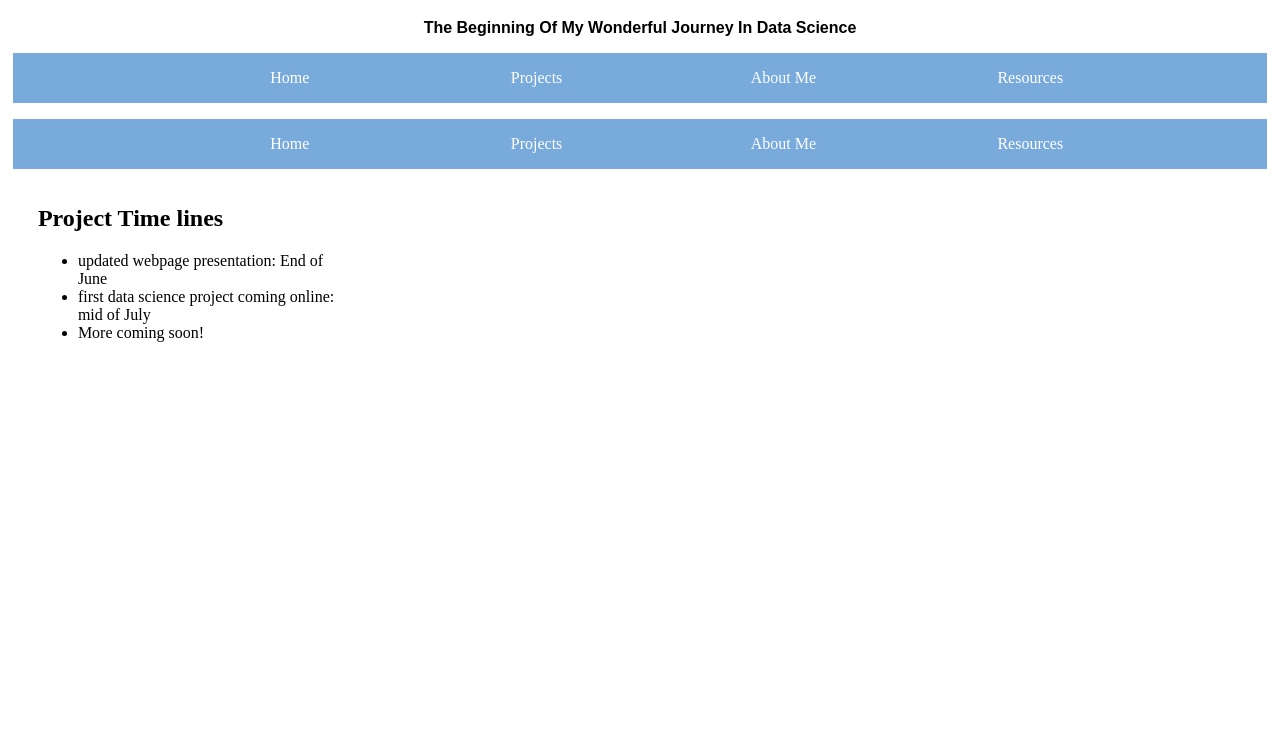
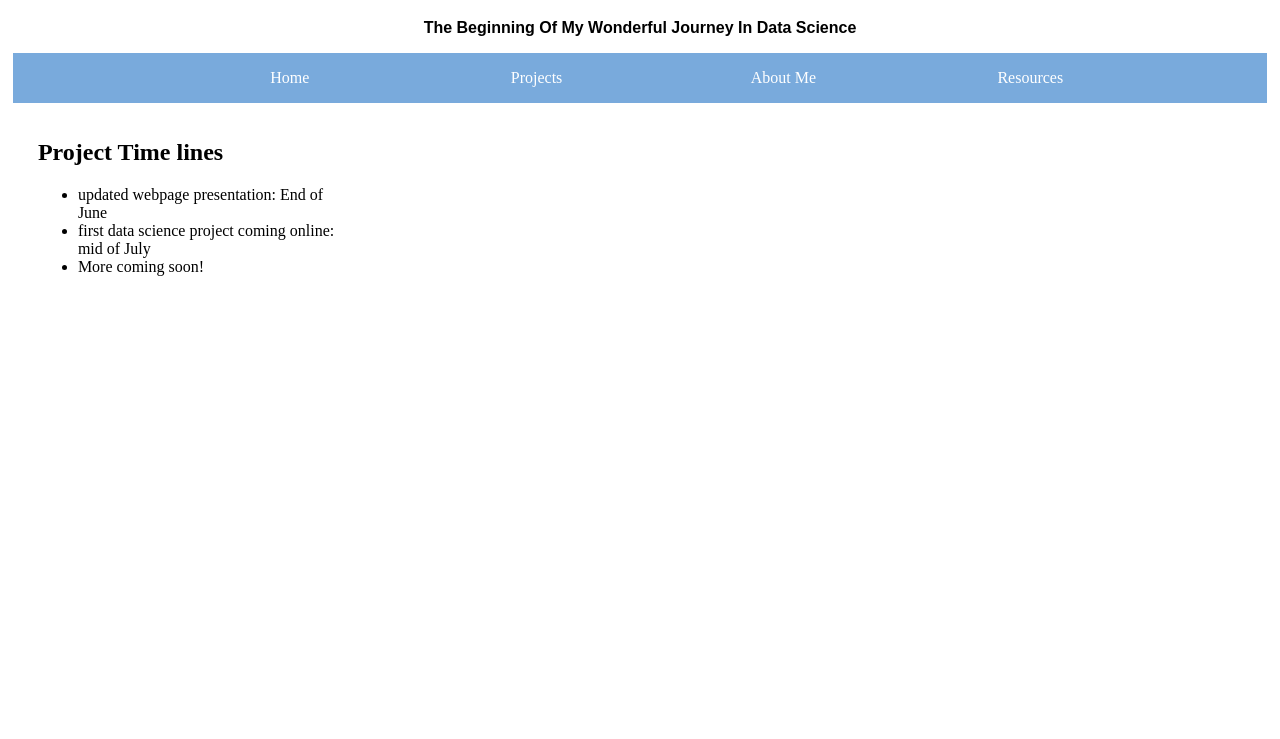
Before and after one commit to hkwdatascience/hkwdatascience.github.io, a plain HTML site: page index.html in a window 1280 px wide. Shown: the part 61-800 px from the top of the page. Drawn offline with nearby package versions, Linux system fonts and the light colour scheme.

Commit message:
fixed an issue where two nav bars are included.

```diff
--- a/index.html
+++ b/index.html
@@ -18,10 +18,6 @@
 
 	<script id="replace_with_navbar" src="nav.js"></script>
 
-
-		<!-- Inserted navigation bar -->
-		<script id="replace_with_navbar" src="nav.js"></script>
-	</header>
 	<aside class="left">
 
 		<h1>Project Time lines</h1>
```
